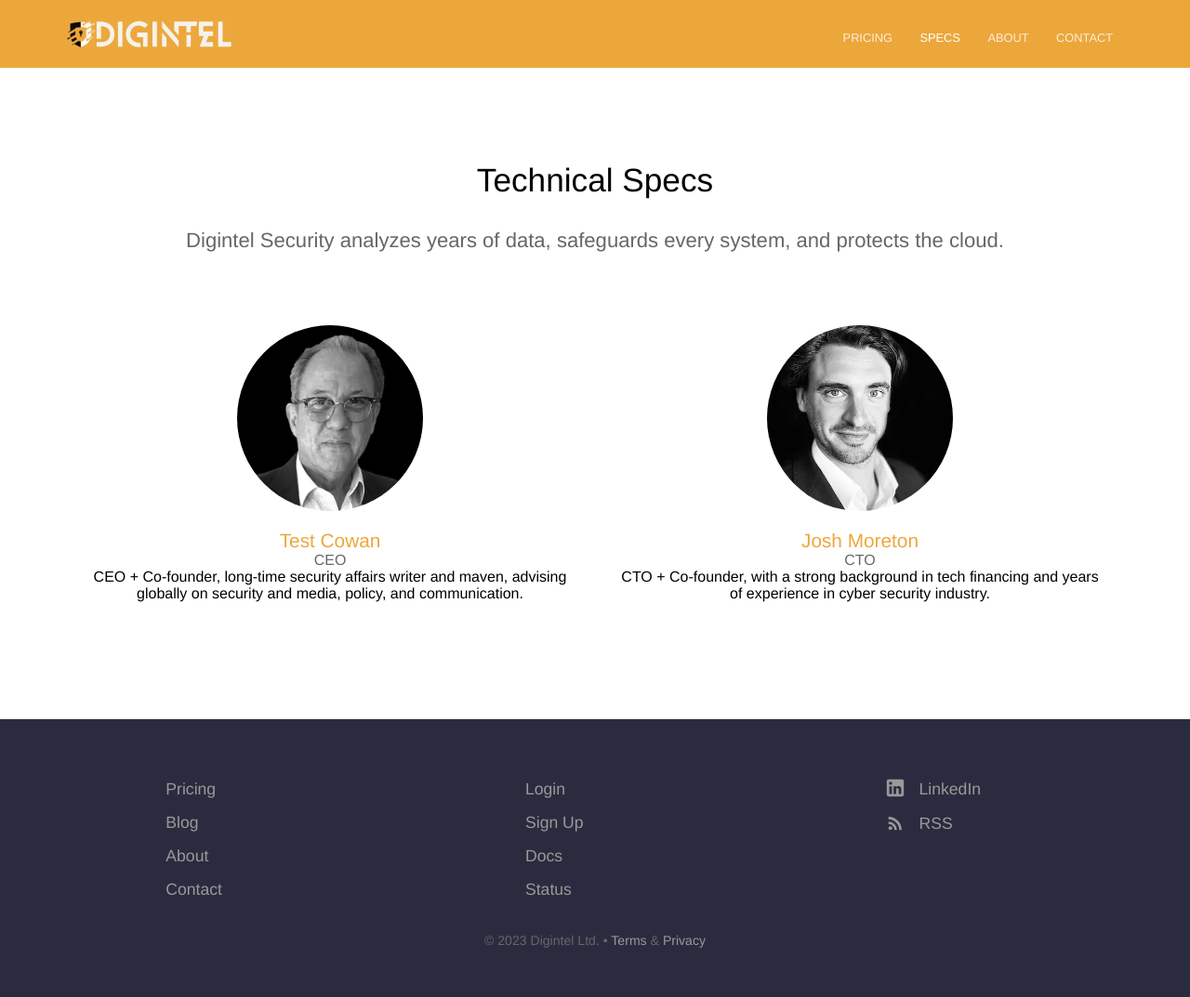
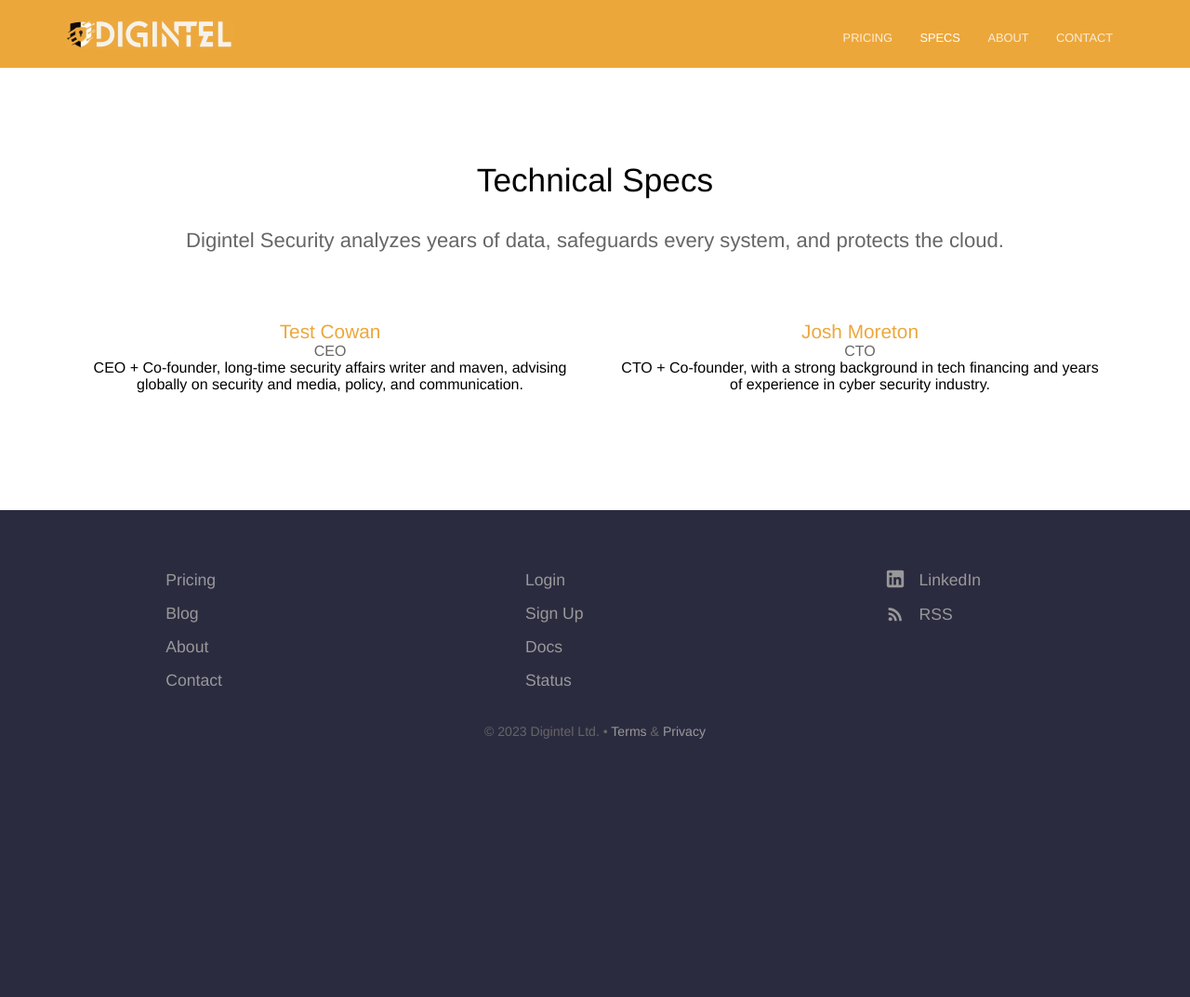
Before and after one commit to Josh-moreton/Josh-moreton.github.io, a Jekyll site: the page built from specs.html, in a window 1280 px wide. Shown: the whole page at 93% size. Built offline with Jekyll 4.4.1, drawn with Linux system fonts in a browser that asks for light colours; after the commit the page ends 900 px from its top, so only the background shows below that.

Commit message:
remove image from tech

```diff
--- a/specs.html
+++ b/specs.html
@@ -7,7 +7,6 @@ description: >-
 <ul class="staff">
 	{% for person in site.tech_specs %}
 		<li>
-			<div class="square-image"><img src="{% include relative-src.html src=person.image_path %}" alt="{{ person.name }}"/></div>
 			<div class="name"><a target="_blank" href="https://linkedin.com/in/{{ person.LinkedIn }}">{{ person.name }}</a></div>
 			<div class="position">{{ person.position }}</div>
 			<div class="blurb">{{ person.blurb }}</div>
```
